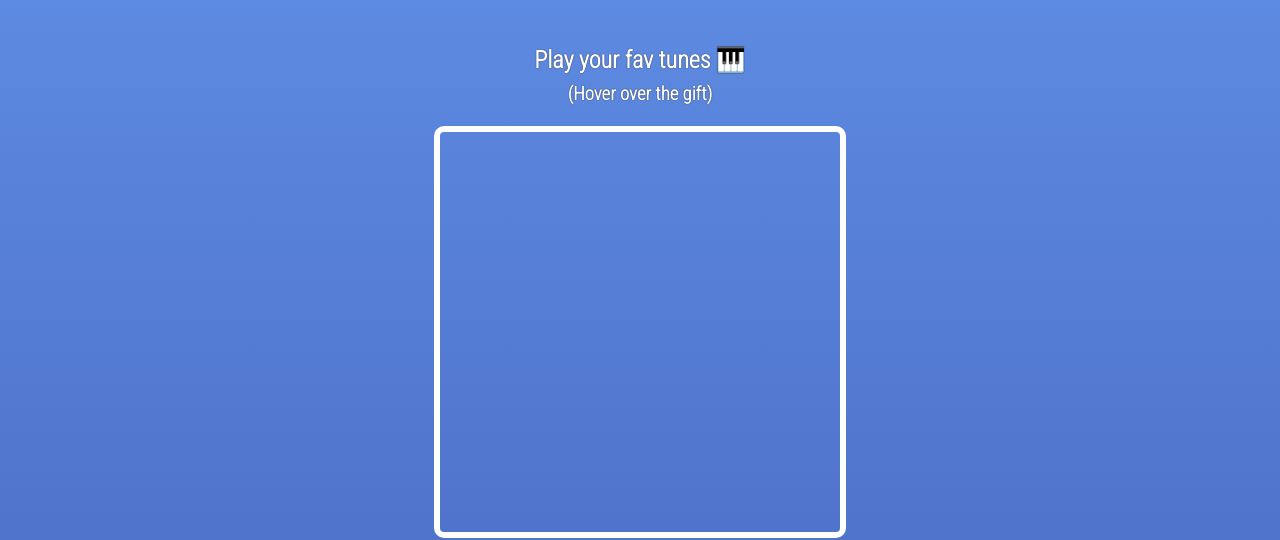
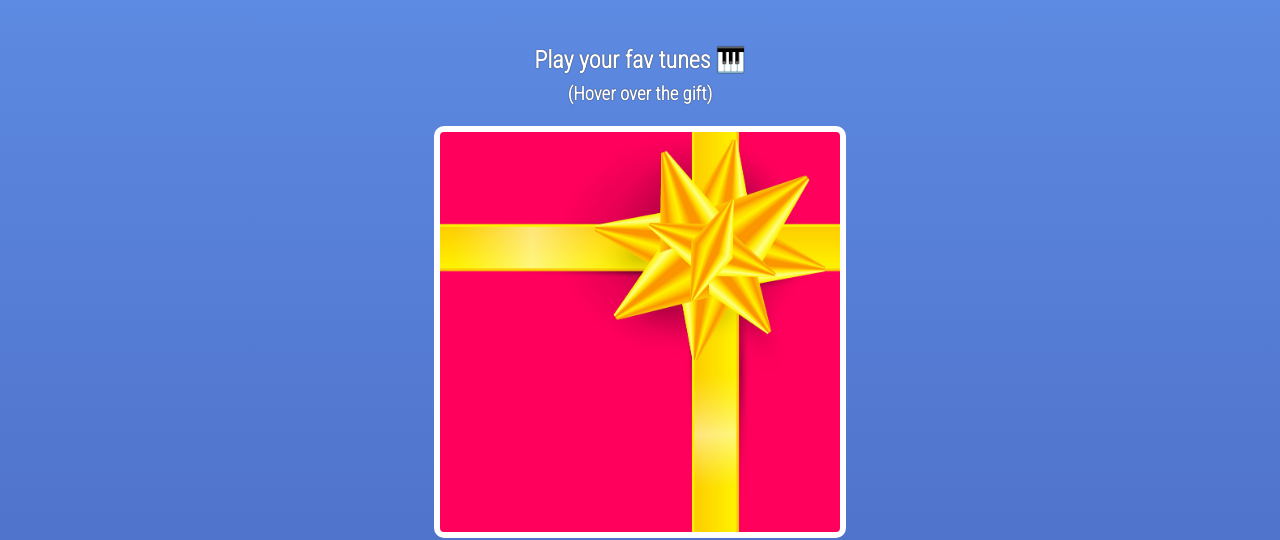
Before and after one commit to maddiejeanie/birthday-site, a plain HTML site: page index.html in a window 1280 px wide. Shown: the part 261-801 px from the top of the page. Drawn offline with nearby package versions, Linux system fonts and the light colour scheme; a web font is replaced by a local one.

Commit message:
Update styles.css

```diff
--- a/styles.css
+++ b/styles.css
@@ -61,7 +61,7 @@ h1, h2, h3, h4, p {
     height: 400px;
     border: 6px solid white;
     border-radius: 10px;
-    background-image: url("images/gift-cover.jpg");
+    background-image: url("gift-cover.jpg");
     background-size: cover;
 }
 
@@ -83,6 +83,7 @@ h1, h2, h3, h4, p {
 
 #gift-img-dance:hover {
     background-image: url("https://media0.giphy.com/media/PPgZCwZPKrLcw75EG1/200w.webp");
+        background-size: cover;
 }
 
 #footer {
```
